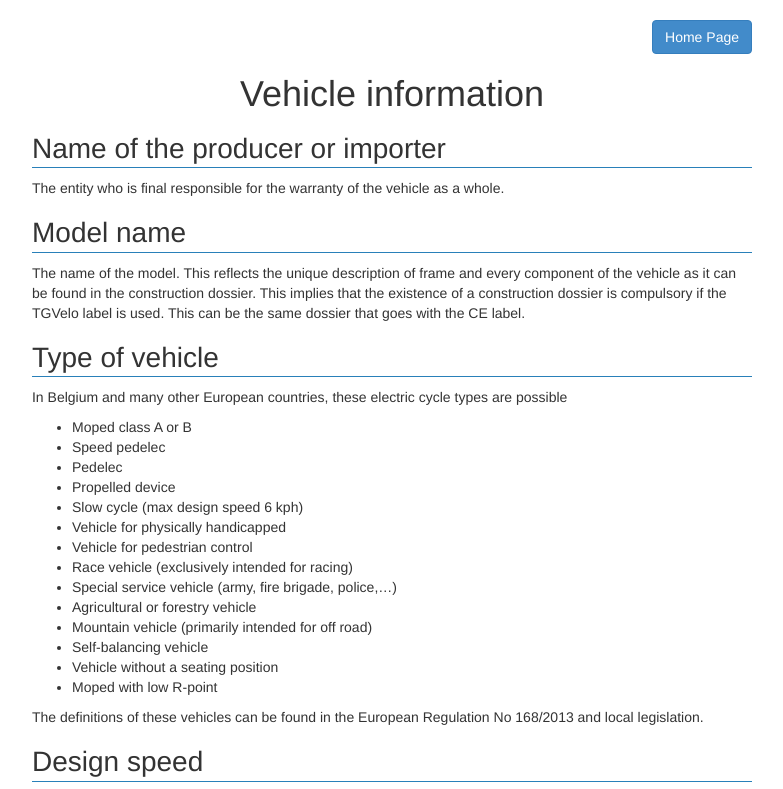
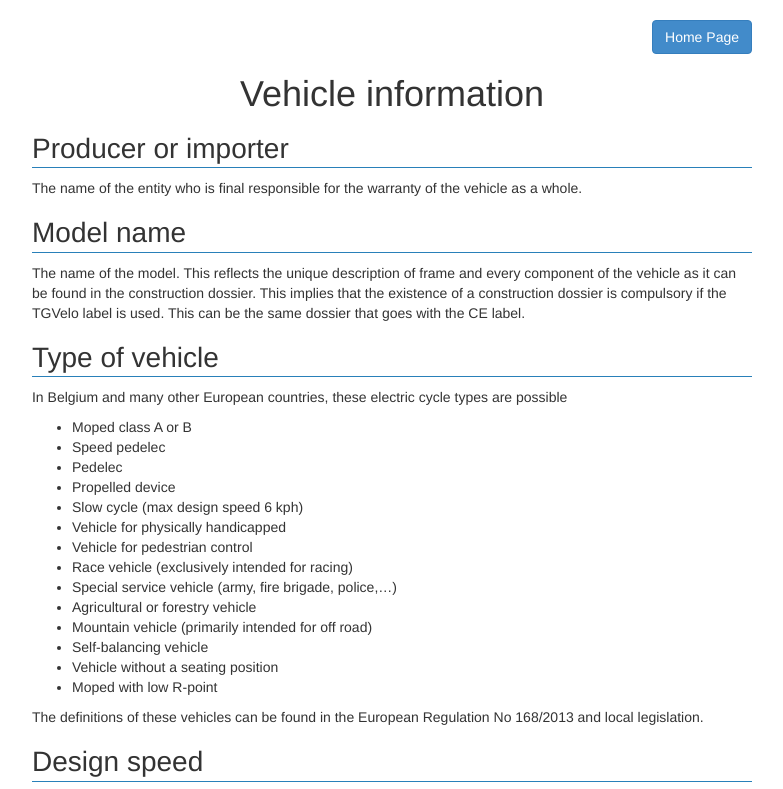
Before and after one commit to JeroenDM/tgvelo, a plain HTML site: page vehicle_info.html in a window 1280 px wide. Shown: the top 789 px of the page, without its empty margins (248-1031 px from the left). Drawn offline with Linux system fonts and the light colour scheme.

Commit message:
verandering in titel

```diff
--- a/vehicle_info.html
+++ b/vehicle_info.html
@@ -23,9 +23,9 @@
       <!-- Webpage main content -->
       <h1>Vehicle information</h1>
 
-      <h2>Name of the producer or importer</h2>
+      <h2>Producer or importer</h2>
 
-      <p>The entity who is final responsible for the warranty of the vehicle as a whole.</p>
+      <p>The name of the entity who is final responsible for the warranty of the vehicle as a whole.</p>
 
       <h2>Model name</h2>
 
```
